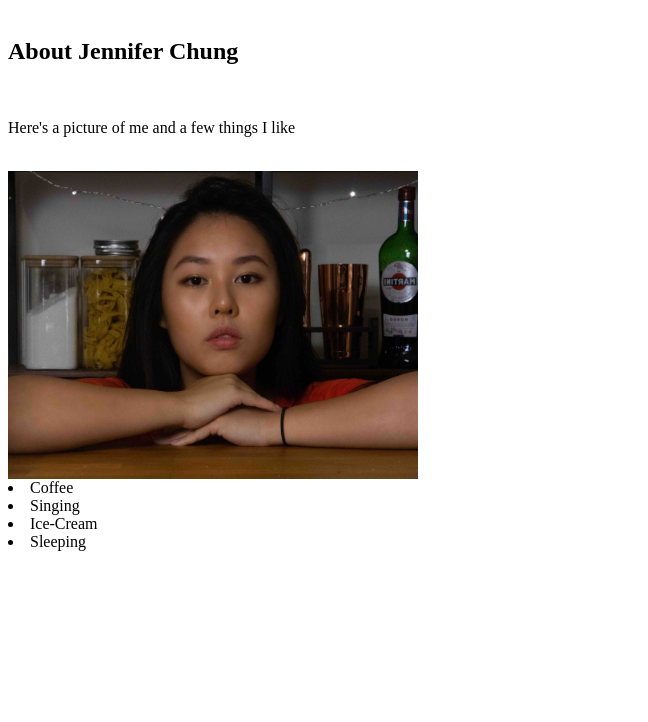
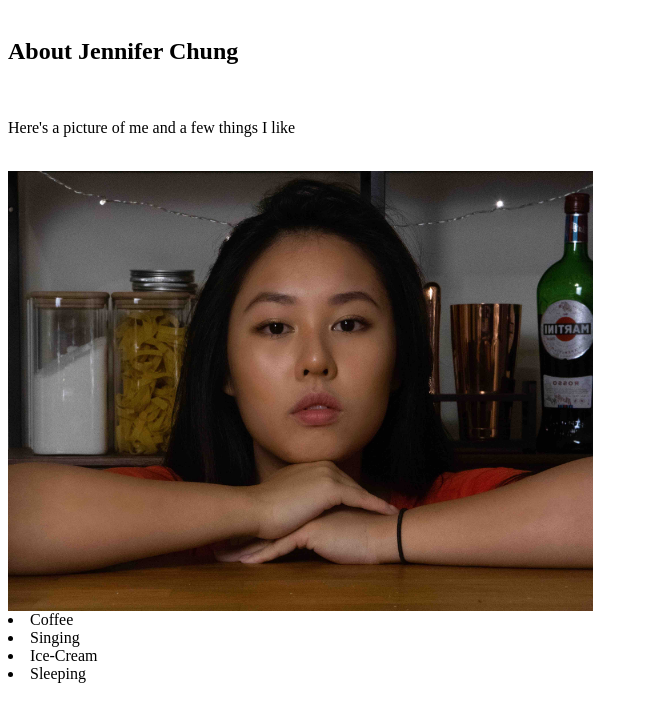
Before and after one commit to JenfaHTML/jenfahtml.github.io, a plain HTML site: page index.html in a window 1280 px wide. Shown: the part 66-788 px from the top of the page, without its empty margins (0-648 px from the left). Drawn offline with Linux system fonts and the light colour scheme.

Commit message:
adjust image size

```diff
--- a/index.html
+++ b/index.html
@@ -4,7 +4,7 @@
 <br>
 <p>Here's a picture of me and a few things I like</p>
 <br>
-<img src="jennifer.jpg" alt="Jennifer Chung" width="409.6" height="308"
+<img src="jennifer.jpg" alt="Jennifer Chung" width="585.1" height="440"
 <lo>
     <li>Coffee</li>
     <li>Singing</li>
```
